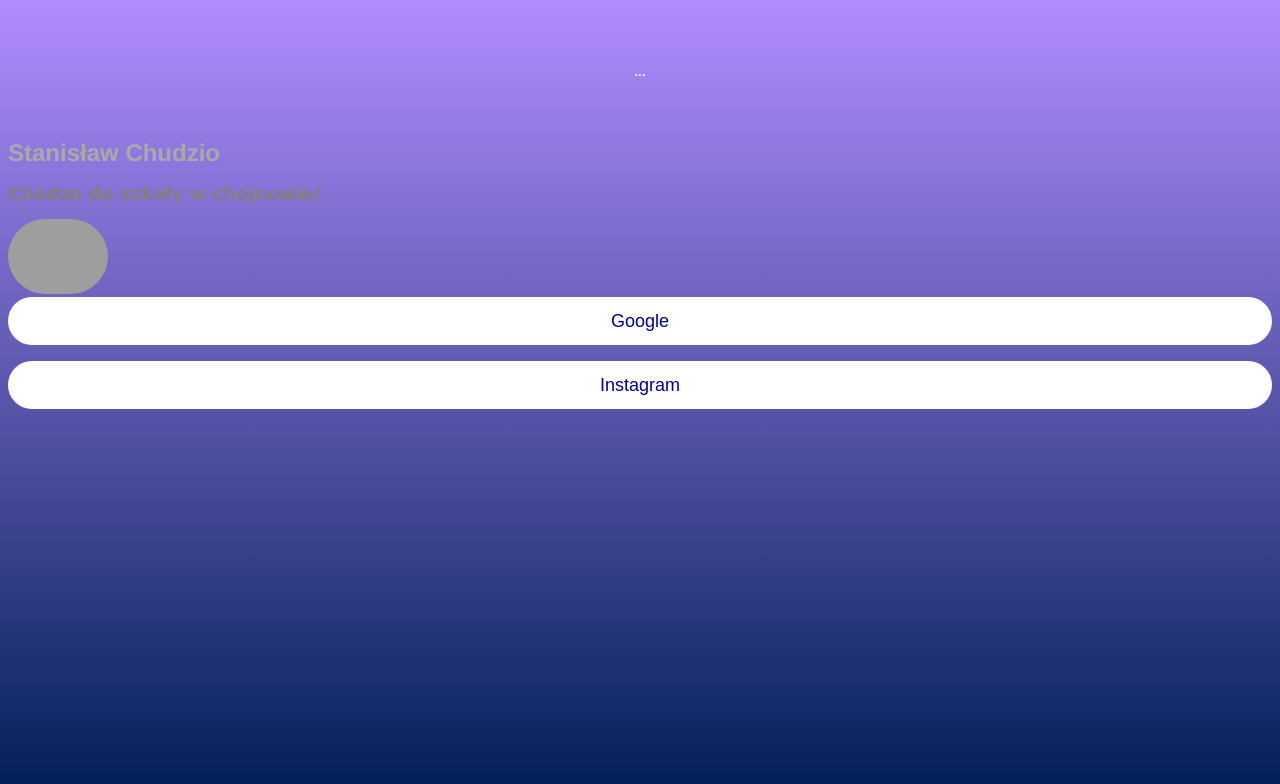
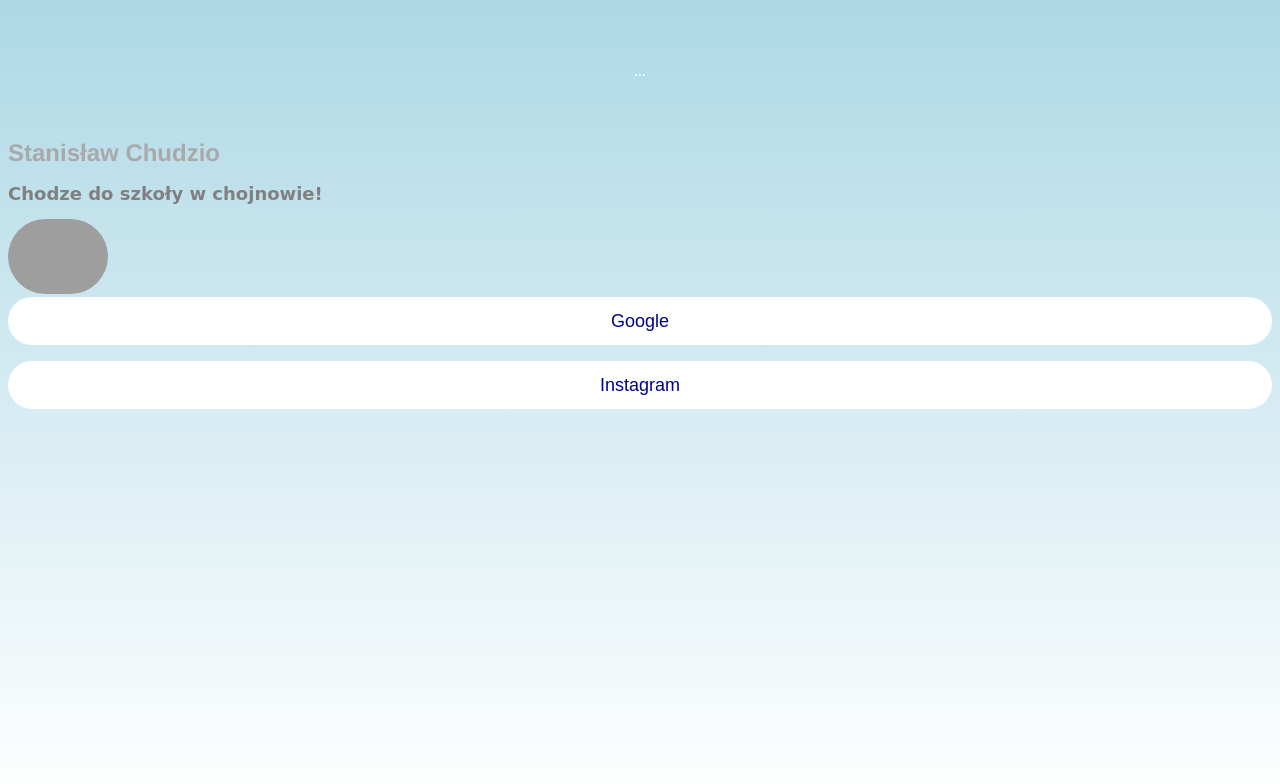
Before and after one commit to saskuuu/NaukaS, a plain HTML site: page index.html in a window 1280 px wide. Drawn offline with Linux system fonts and the light colour scheme; grey boxes are pictures that could not be loaded.

Commit message:
Update style.css

```diff
--- a/style.css
+++ b/style.css
@@ -3,7 +3,7 @@ html{
 }
 
 body{
-  background: linear-gradient(#b18cfe, #001e57);
+  background: linear-gradient(lightblue, white);
   color: white;
   font-family: "Trebuchet MS";
 }
```
